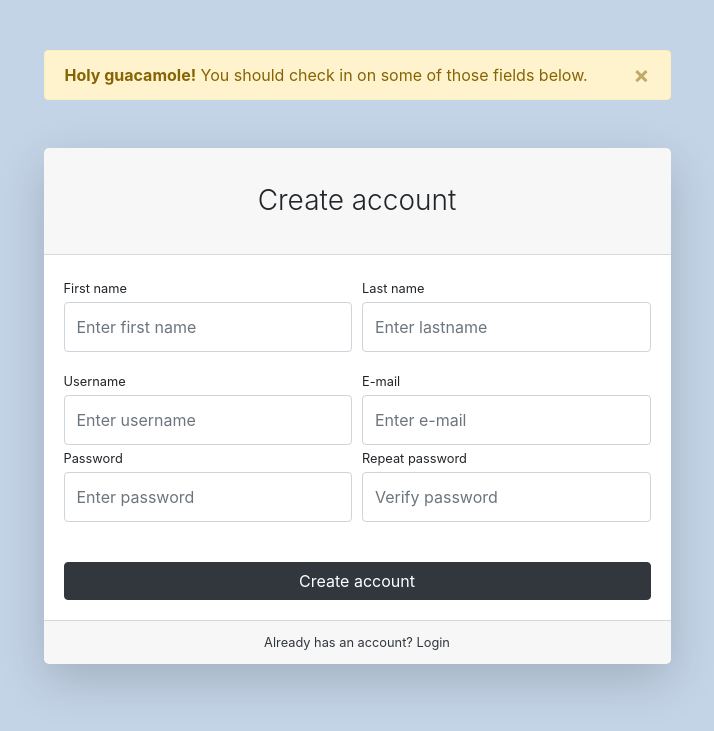
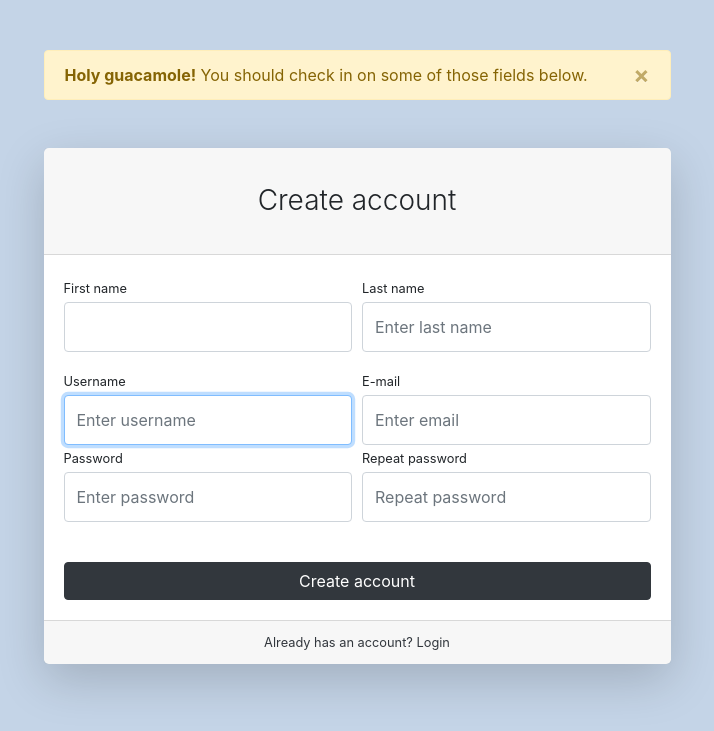
Before and after one commit to anbrynkina/shopping_cart, a Django app: page /users/register/ in a window 1280 px wide. Shown: the top 731 px of the page, without its empty margins (283-997 px from the left). Run offline with Django 4.2, Linux system fonts and the light colour scheme; some libraries are stand-ins or nearby versions.

Commit message:
Added registration form

```diff
--- a/users/forms.py
+++ b/users/forms.py
@@ -1,5 +1,5 @@
 from django import forms
-from django.contrib.auth.forms import AuthenticationForm
+from django.contrib.auth.forms import AuthenticationForm, UserCreationForm
 
 from users.models import User
 
@@ -24,3 +24,22 @@
         # adding one class for all fields ('class': "form-control py-4")
         for field_name, field in self.fields.items():
             field.widget.attrs['class'] = "form-control py-4"
+
+
+class UserRegistrationForm(UserCreationForm):
+    firs_name = forms.CharField(widget=forms.TextInput(attrs={'placeholder': 'Enter first name'}))
+    last_name = forms.CharField(widget=forms.TextInput(attrs={'placeholder': 'Enter last name'}))
+    username = forms.CharField(widget=forms.TextInput(attrs={'placeholder': 'Enter username'}))
+    email = forms.CharField(widget=forms.EmailInput(attrs={'placeholder': 'Enter email'}))
+    password1 = forms.CharField(widget=forms.PasswordInput(attrs={'placeholder': 'Enter password'}))
+    password2 = forms.CharField(widget=forms.PasswordInput(attrs={'placeholder': 'Repeat password'}))
+
+    class Meta:
+        model = User
+        fields = ('first_name', 'last_name', 'username', 'email', 'password1', 'password2')
+
+    def __init__(self, *args, **kwargs):
+        super(UserRegistrationForm, self).__init__(*args, **kwargs)
+        # adding one class for all fields ('class': "form-control py-4")
+        for field_name, field in self.fields.items():
+            field.widget.attrs['class'] = "form-control py-4"
--- a/users/templates/users/register.html
+++ b/users/templates/users/register.html
@@ -31,50 +31,42 @@
                             <div class="card-header"><h3 class="text-center font-weight-light my-4">Create account</h3>
                             </div>
                             <div class="card-body">
-                                <form>
+                                <form action="{% url 'users:register' %}", method="post">
                                     <div class="form-row">
                                         <div class="col-md-6">
                                             <div class="form-group">
-                                                <label class="small mb-1" for="inputFirstName">First name</label>
-                                                <input class="form-control py-4" id="inputFirstName" type="text"
-                                                       placeholder="Enter first name"/>
+                                                <label class="small mb-1" for="{{ form.first_name.id_for_label }}">First name</label>
+                                                {{ form.first_name }}
                                             </div>
                                         </div>
                                         <div class="col-md-6">
                                             <div class="form-group">
-                                                <label class="small mb-1" for="inputLastName">Last name</label>
-                                                <input class="form-control py-4" id="inputLastName" type="text"
-                                                       placeholder="Enter lastname"/>
+                                                <label class="small mb-1" for="{{ form.last_name.id_for_label }}">Last name</label>
+                                                {{ form.last_name }}
                                             </div>
                                         </div>
                                     </div>
                                     <div class="form-row">
                                         <div class="col-md-6">
-                                            <label class="small mb-1" for="inputUsername">Username</label>
-                                            <input class="form-control py-4" id="inputUsername" type="text"
-                                                   aria-describedby="usernameHelp"
-                                                   placeholder="Enter username"/>
+                                            <label class="small mb-1" for="{{ form.username.id_for_label }}">Username</label>
+                                            {{ form.username }}
                                         </div>
                                         <div class="col-md-6">
-                                            <label class="small mb-1" for="inputEmailAddress">E-mail</label>
-                                            <input class="form-control py-4" id="inputEmailAddress" type="email"
-                                                   aria-describedby="emailHelp"
-                                                   placeholder="Enter e-mail"/>
+                                            <label class="small mb-1" for="{{ form.email.id_for_label }}">E-mail</label>
+                                            {{ form.email }}
                                         </div>
                                     </div>
                                     <div class="form-row">
                                         <div class="col-md-6">
                                             <div class="form-group">
-                                                <label class="small mb-1" for="inputPassword">Password</label>
-                                                <input class="form-control py-4" id="inputPassword" type="password"
-                                                       placeholder="Enter password"/>
+                                                <label class="small mb-1" for="{{ form.password1.id_for_label }}">Password</label>
+                                                {{ form.password1 }}
                                             </div>
                                         </div>
                                         <div class="col-md-6">
                                             <div class="form-group">
-                                                <label class="small mb-1" for="inputConfirmPassword">Repeat password</label>
-                                                <input class="form-control py-4" id="inputConfirmPassword"
-                                                       type="password" placeholder="Verify password"/>
+                                                <label class="small mb-1" for="{{ form.password2.id_for_label }}">Repeat password</label>
+                                                {{ form.password2 }}
                                             </div>
                                         </div>
                                     </div>
--- a/users/views.py
+++ b/users/views.py
@@ -1,6 +1,6 @@
 from django.shortcuts import render, HttpResponseRedirect
 from django.urls import reverse
-from users.forms import UserLoginForm
+from users.forms import UserLoginForm, UserRegistrationForm
 from django.contrib import auth
 
 
@@ -19,6 +19,8 @@
                 # then authorize him
                 auth.login(request, user)
                 return HttpResponseRedirect(reverse('index'))
+        else:
+            print(form.errors)
     else:
         form = UserLoginForm()
     # get request:
@@ -28,4 +30,15 @@
 
 
 def register(request):
-    return render(request, 'users/register.html')
+    if request.method == 'POST':
+        form = UserRegistrationForm(data=request.POST)
+        if form.is_valid():
+            form.save()
+            return HttpResponseRedirect(reverse('users:login'))
+
+    else:
+        form = UserRegistrationForm()
+
+    form = UserRegistrationForm()
+    context = {'form': form}
+    return render(request, 'users/register.html', context)
```
